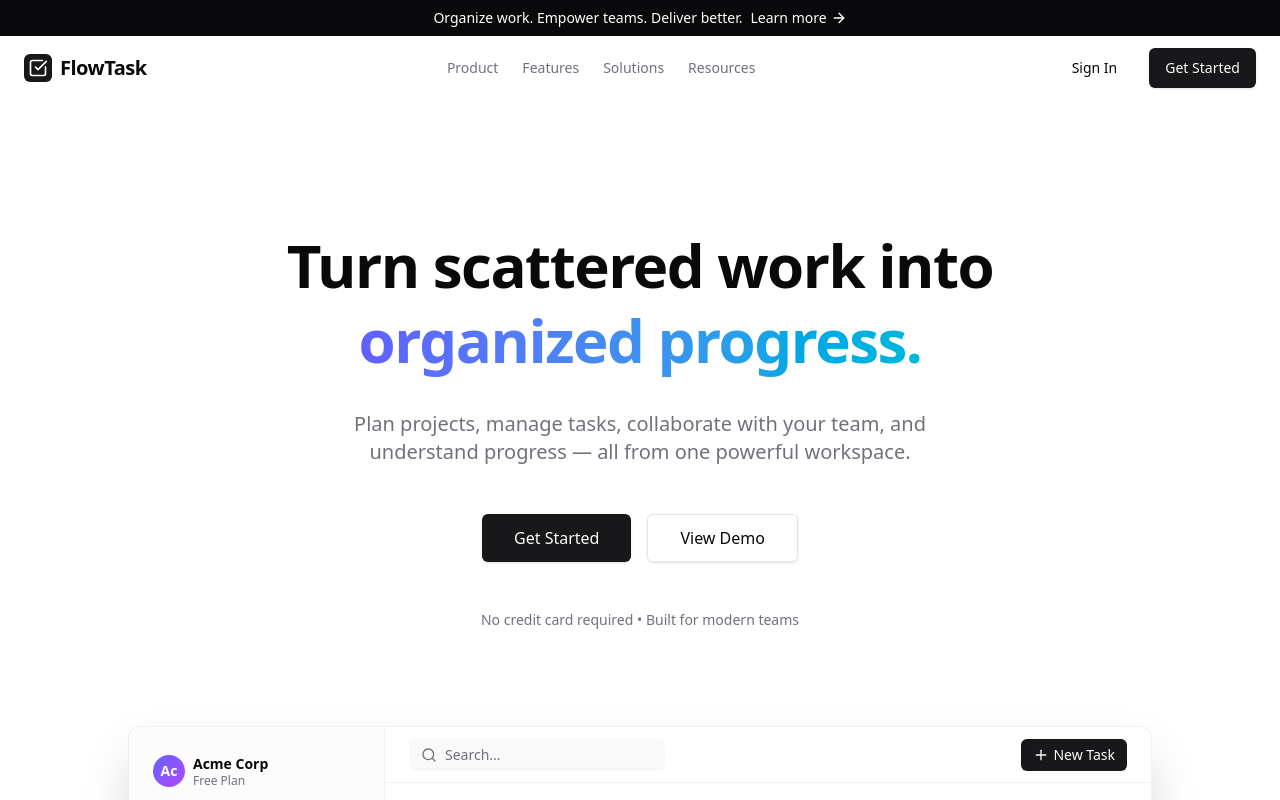
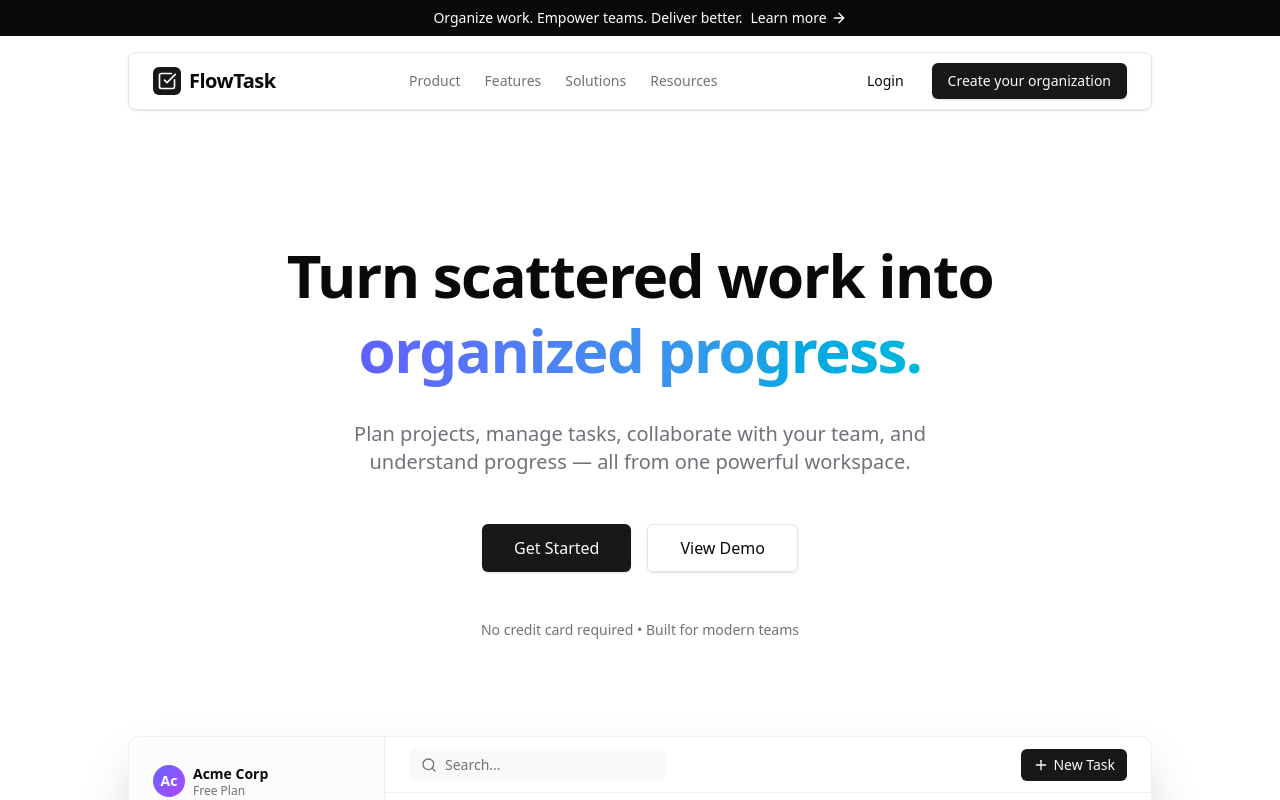
Before and after one commit to shamveelp/snec-task-management-system, a Next.js app in the folder frontend/: page / in a window 1280 px wide. Shown: the top 800 px of the page. Built offline with nearby package versions, Linux system fonts and the light colour scheme; no server answers.

Commit message:
feat(navbar) - updated the navbar ui

```diff
--- a/frontend/src/components/landing/navbar.tsx
+++ b/frontend/src/components/landing/navbar.tsx
@@ -20,16 +20,17 @@ export function Navbar() {
   }, [])
 
   return (
+    <div className="sticky top-0 z-50 w-full pt-4 px-4 md:px-6 flex justify-center pointer-events-none">
       <header
         className={cn(
-        "sticky top-0 z-40 w-full transition-all duration-300",
+          "pointer-events-auto w-full max-w-5xl transition-all duration-300 rounded-lg border",
           isScrolled
-          ? "bg-background/80 backdrop-blur-md border-b border-border shadow-sm"
-          : "bg-transparent"
+            ? "bg-background/90 backdrop-blur-md border-border shadow-lg"
+            : "bg-background/50 backdrop-blur-sm border-border shadow-sm"
         )}
       >
-      <div className="container mx-auto px-4 md:px-6">
-        <div className="flex h-16 items-center justify-between">
+        <div className="px-4 md:px-6">
+          <div className="flex h-14 items-center justify-between">
           <div className="flex items-center gap-2">
             <Link href="/" className="flex items-center gap-2 transition-opacity hover:opacity-80">
               <div className="bg-primary text-primary-foreground p-1 rounded-md">
@@ -55,12 +56,12 @@ export function Navbar() {
             </Link>
           </nav>
 
-          <div className="hidden md:flex items-center gap-4">
+          <div className="hidden md:flex items-center gap-3">
             <Link href="/login">
-              <Button variant="ghost" className="text-sm">Sign In</Button>
+              <Button variant="ghost" className="text-sm h-9">Login</Button>
             </Link>
-            <Link href="/register">
-              <Button className="text-sm">Get Started</Button>
+            <Link href="/organization/register">
+              <Button className="text-sm h-9">Create your organization</Button>
             </Link>
           </div>
 
@@ -78,12 +79,12 @@ export function Navbar() {
       <AnimatePresence>
         {mobileMenuOpen && (
           <motion.div
-            initial={{ opacity: 0, height: 0 }}
-            animate={{ opacity: 1, height: "auto" }}
-            exit={{ opacity: 0, height: 0 }}
-            className="md:hidden border-b border-border bg-background"
+            initial={{ opacity: 0, height: 0, marginTop: 0 }}
+            animate={{ opacity: 1, height: "auto", marginTop: 8 }}
+            exit={{ opacity: 0, height: 0, marginTop: 0 }}
+            className="md:hidden border-t border-border bg-background rounded-b-lg overflow-hidden"
           >
-            <div className="container mx-auto px-4 py-4 flex flex-col gap-4">
+            <div className="px-4 py-4 flex flex-col gap-4">
               <Link
                 href="#product"
                 className="text-sm font-medium py-2 border-b border-border/50"
@@ -114,10 +115,10 @@ export function Navbar() {
               </Link>
               <div className="flex flex-col gap-2 mt-4">
                 <Link href="/login" onClick={() => setMobileMenuOpen(false)}>
-                  <Button variant="outline" className="w-full">Sign In</Button>
+                  <Button variant="outline" className="w-full">Login</Button>
                 </Link>
-                <Link href="/register" onClick={() => setMobileMenuOpen(false)}>
-                  <Button className="w-full">Get Started</Button>
+                <Link href="/organization/register" onClick={() => setMobileMenuOpen(false)}>
+                  <Button className="w-full">Create your organization</Button>
                 </Link>
               </div>
             </div>
@@ -125,5 +126,6 @@ export function Navbar() {
         )}
       </AnimatePresence>
       </header>
+    </div>
   )
 }
```
Lines whose indentation alone changed are shown as unchanged.
